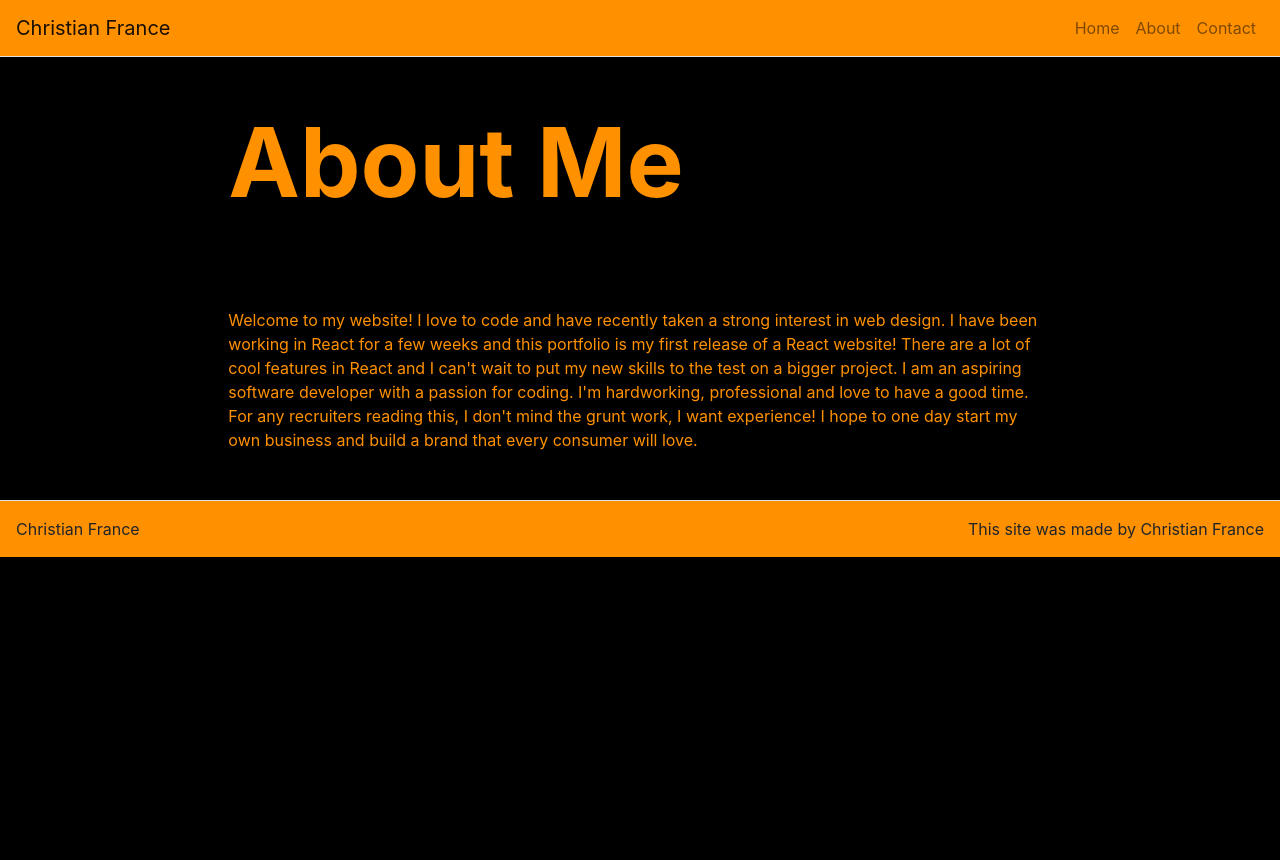
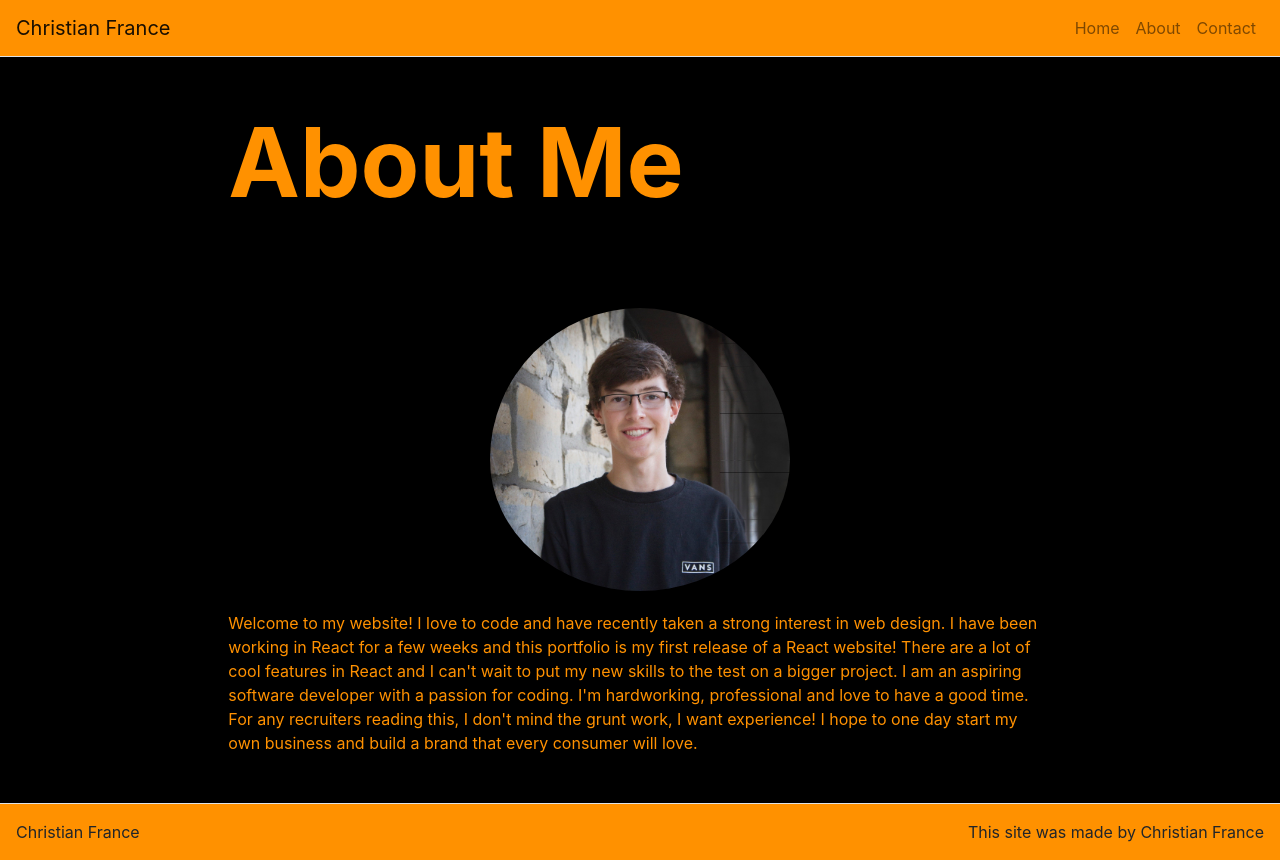
Before and after one commit to bliitzen/MyPortfolio, a React (Create React App) app: page /about in a window 1280 px wide. Before the commit the page ends 800 px from the top, so only its background shows below. Built offline with nearby package versions, Linux system fonts and the light colour scheme.

Commit message:
About page - added my beautiful face

```diff
--- a/src/index.css
+++ b/src/index.css
@@ -77,6 +77,16 @@ code {
   background-color: black;
 }
 
+.face {
+  border-radius: 50%;
+  width: 300px;
+  height: auto;
+  display: block;
+  margin-left: auto;
+  margin-right: auto;
+  padding-bottom: 20px;
+}
+
 @keyframes color-change {
   0% {
     background-color: teal;
--- a/src/pages/AboutPage.js
+++ b/src/pages/AboutPage.js
@@ -2,6 +2,7 @@ import React from 'react';
 import { Container } from 'react-bootstrap';
 import Content from '../components/Content';
 
+import myFace from '../assets/images/FacePicture.jpg';
 import Hero from '../components/Hero';
 
 function AboutPage(props) {
@@ -9,6 +10,7 @@ function AboutPage(props) {
     return(
         <div className="orng">
             <Hero title={props.title} />
+            <img src={myFace} alt="myFace" className="face"></img>
             <Content>
                 Welcome to my website! I love to code and have recently taken a strong interest in web design. I have been working in React for a few weeks and this portfolio is my first release of a React website!
                 There are a lot of cool features in React and I can't wait to put my new skills to the test on a bigger project.
```
Also changed, not shown: src/assets/images/FacePicture.jpg (added).
